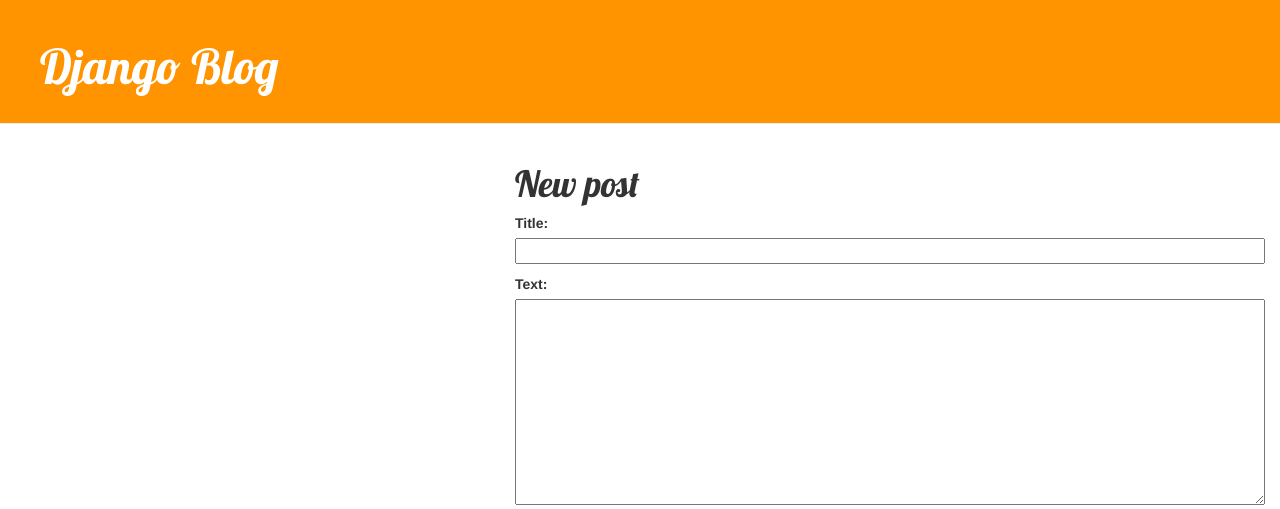
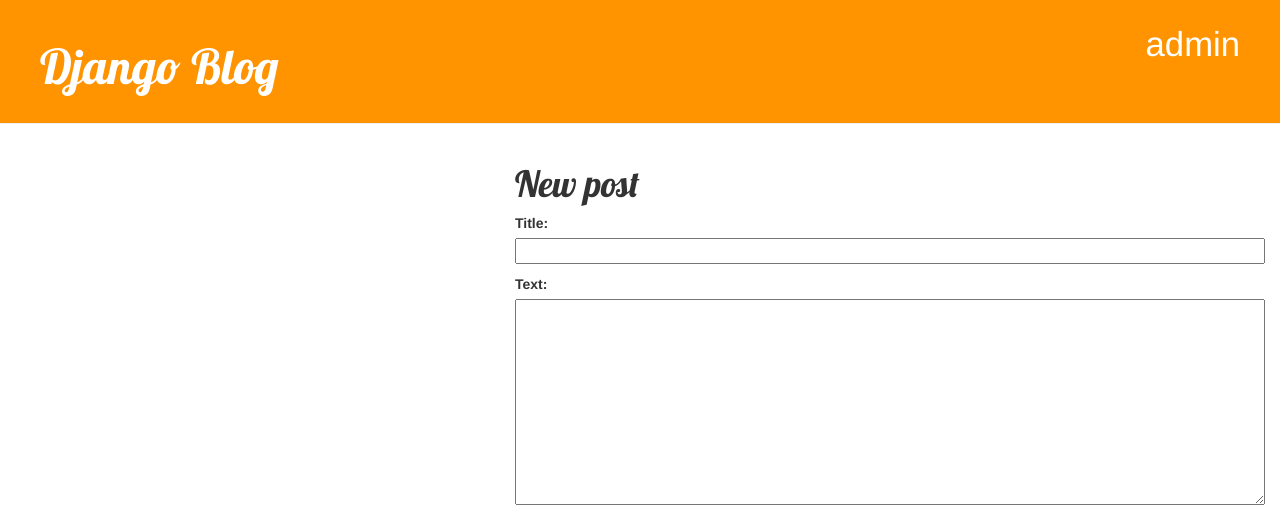
Before and after one commit to Vladvlad9/my-first-blog, a Django app: template blog/templates/blog/post_edit.html in a window 1280 px wide; the page is wider, and only the part inside the window is pictured. Shown: the top 509 px of that part. Run offline with Django 4.2, Linux system fonts and the light colour scheme; the template is opened without the code that fills it: values that come from a table or form of the project are taken from there, others are empty; some libraries are stand-ins or nearby versions.

Commit message:
add in <a> link for admin

```diff
--- a/blog/templates/blog/base.html
+++ b/blog/templates/blog/base.html
@@ -14,7 +14,9 @@
         {% if user.is_authenticated %}
             <a href="{% url 'post_new' %}" class="top-menu"><span class="glyphicon glyphicon-plus"></span></a>
         {% endif %}
+        <a class="top-menu" href="{% url 'admin:index' %}">admin</a>
         <h1><a href="/">Django Blog</a></h1>
+
     </div>
     <div class="content container">
         <div class="row">
```
